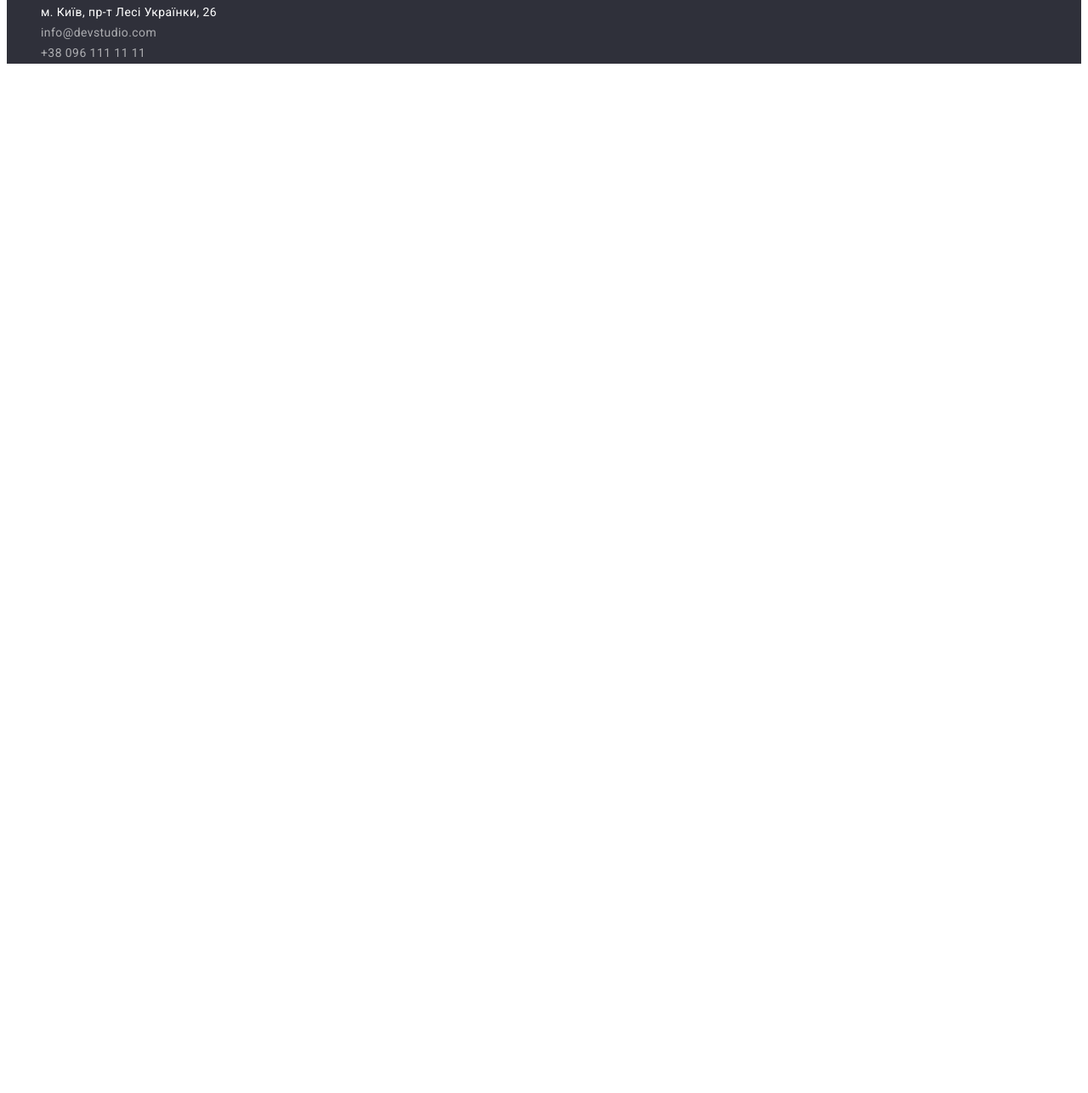
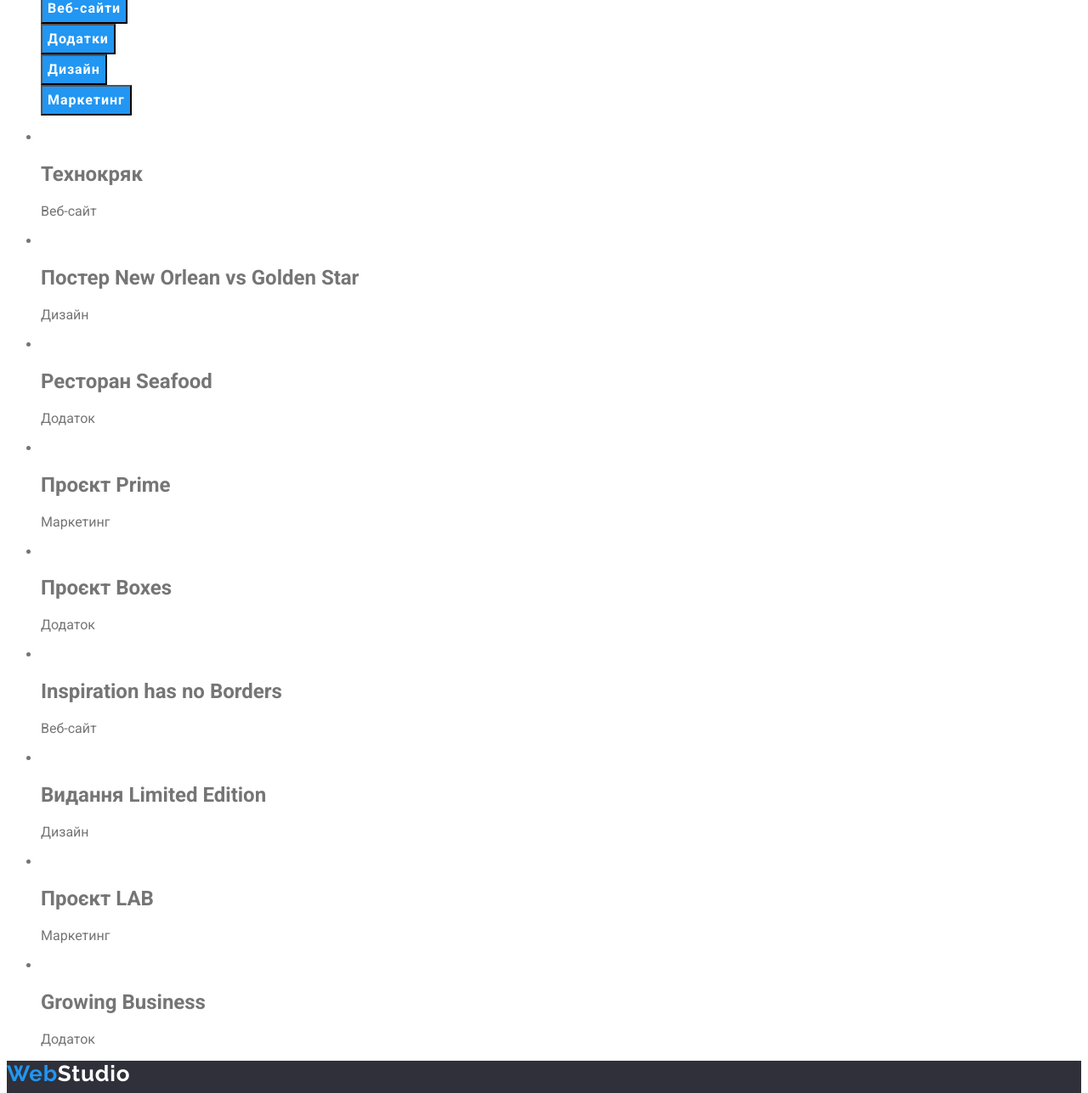
Before and after one commit to DmitroLitvinenko/goit-markup-hw-02, a plain HTML site: page portfolio.html in a window 1280 px wide. Shown: the part 226-1513 px from the top of the page at 85% size. Before the commit the page ends 800 px from the top, so only its background shows below. Drawn offline with Linux system fonts and the light colour scheme.

Commit message:
add <main> in potfolio.html

```diff
--- a/portfolio.html
+++ b/portfolio.html
@@ -24,7 +24,7 @@
             <a href="./index.html " class="header-link link">Студія</a>
           </li>
           <li class="header-item">
-            <a href="" class="header-link link">Портфоліо</a>
+            <a href="" class="header-link link current">Портфоліо</a>
           </li>
           <li class="header-item">
             <a href="" class="header-link link">Контакти</a>
@@ -46,7 +46,75 @@
       </ul>
     </header>
 
-    <main></main>
+    <main>
+      <section class="filter">
+        <h1 class="hidden-title">Наші проекти</h1>
+        <ul class="filter-list">
+          <li class="filter-item list">
+            <button type="button" class="btn">Усі</button>
+          </li>
+          <li class="filter-item list">
+            <button type="button" class="btn">Веб-сайти</button>
+          </li>
+          <li class="filter-item list">
+            <button type="button" class="btn">Додатки</button>
+          </li>
+          <li class="filter-item list">
+            <button type="button" class="btn">Дизайн</button>
+          </li>
+          <li class="filter-item list">
+            <button type="button" class="btn">Маркетинг</button>
+          </li>
+        </ul>
+        <ul>
+          <li>
+            <img src="" alt="" />
+            <h2>Технокряк</h2>
+            <p>Веб-сайт</p>
+          </li>
+          <li>
+            <img src="" alt="" />
+            <h2>Постер <span lang="en">New Orlean vs Golden Star</span></h2>
+            <p>Дизайн</p>
+          </li>
+          <li>
+            <img src="" alt="" />
+            <h2>Ресторан <span lang="en">Seafood</span></h2>
+            <p>Додаток</p>
+          </li>
+          <li>
+            <img src="" alt="" />
+            <h2>Проєкт <span lang="en">Prime</span></h2>
+            <p>Маркетинг</p>
+          </li>
+          <li>
+            <img src="" alt="" />
+            <h2>Проєкт <span lang="en">Boxes</span></h2>
+            <p>Додаток</p>
+          </li>
+          <li>
+            <img src="" alt="" />
+            <h2 lang="en">Inspiration has no Borders</h2>
+            <p>Веб-сайт</p>
+          </li>
+          <li>
+            <img src="" alt="" />
+            <h2>Видання <span lang="en">Limited Edition</span></h2>
+            <p>Дизайн</p>
+          </li>
+          <li>
+            <img src="" alt="" />
+            <h2>Проєкт <span lang="en">LAB</span></h2>
+            <p>Маркетинг</p>
+          </li>
+          <li>
+            <img src="" alt="" />
+            <h2 lang="en">Growing Business</h2>
+            <p>Додаток</p>
+          </li>
+        </ul>
+      </section>
+    </main>
 
     <footer class="footer">
       <a href="" lang="en" class="logo link"
```
